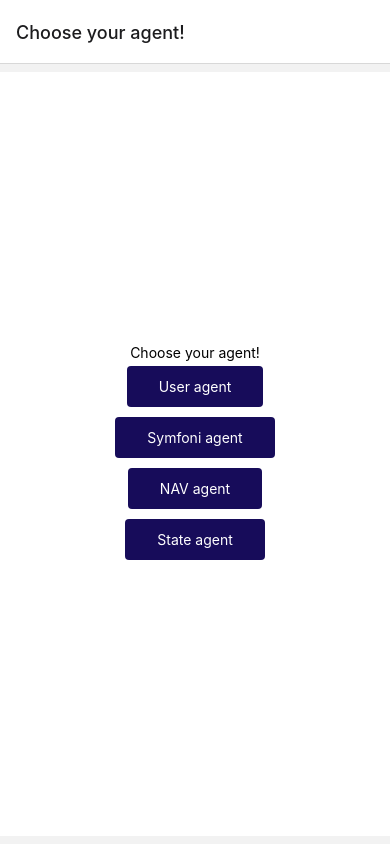
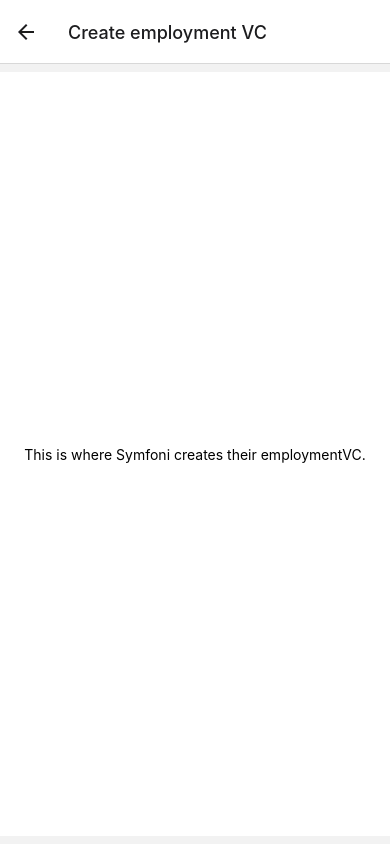
Before and after one commit to symfoni/bachelor, a React Native app: screen /SymfoniCreateEmploymentVC in a window 390 px wide. Built offline with nearby package versions, Linux system fonts and the light colour scheme.

Commit message:
finished the symfoni view layout

```diff
--- a/App.tsx
+++ b/App.tsx
@@ -3,6 +3,8 @@ import { createNativeStackNavigator } from '@react-navigation/native-stack';
 import LoginView from './app/views/LoginView';
 import NAVHomeView from './app/views/NAVViews/NavHomeView';
 import StateHomeView from './app/views/StateViews/StateHomeView';
+import { SymfoniCreateEmploymentVCView } from './app/views/SymfoniViews/SymfoniCreateEmploymentVCView';
+import { SymfoniCreateTerminationVCView } from './app/views/SymfoniViews/SymfoniCreateTerminationVCView';
 import SymfoniHomeView from './app/views/SymfoniViews/SymfoniHomeView';
 import { UserCreateVPView } from './app/views/UserViews/UserCreateVPView';
 import UserHomeView from './app/views/UserViews/UserHomeView';
@@ -24,6 +26,9 @@ export default function App() {
 
 
 				<Stack.Screen name='SymfoniHome' component={SymfoniHomeView} options={{title: 'Symfoni Agent'}}></Stack.Screen>
+				<Stack.Screen name='SymfoniCreateEmploymentVC' component={SymfoniCreateEmploymentVCView} options={{title: 'Create employment VC'}}></Stack.Screen>
+				<Stack.Screen name='SymfoniCreateTerminationVC' component={SymfoniCreateTerminationVCView} options={{title: 'Create termination VC'}}></Stack.Screen>
+
 
 				<Stack.Screen name='StateHome' component={StateHomeView} options={{title: 'State Agent'}}></Stack.Screen>
 
--- /dev/null
+++ b/app/views/SymfoniViews/SymfoniCreateEmploymentVCView.tsx
@@ -0,0 +1,10 @@
+import { Text, View } from 'react-native';
+import { styles } from '../../styles';
+
+export function SymfoniCreateEmploymentVCView() {
+	return (
+		<View style={styles.container}>
+			<Text>This is where Symfoni creates their employmentVC.</Text>
+		</View>
+	);
+}
--- /dev/null
+++ b/app/views/SymfoniViews/SymfoniCreateTerminationVCView.tsx
@@ -0,0 +1,11 @@
+
+import { Text, View } from 'react-native';
+import { styles } from '../../styles';
+
+export function SymfoniCreateTerminationVCView() {
+	return (
+		<View style={styles.container}>
+			<Text>This is where Symfoni creates the terminationVC.</Text>
+		</View>
+	);
+}
--- a/app/views/SymfoniViews/SymfoniHomeView.tsx
+++ b/app/views/SymfoniViews/SymfoniHomeView.tsx
@@ -4,19 +4,20 @@ import { Text, View } from 'react-native';
 import NavigationButton from '../../components/navigationButton';
 import { styles } from '../../styles';
 
-export default function SymfoniHomeView(){
+// eslint-disable-next-line @typescript-eslint/no-explicit-any
+export default function SymfoniHomeView({navigation}: any){
 	return (
 		<View style={styles.container}>
 			<Text>This is the symfoni home page.</Text>
 
 			<NavigationButton
 				title='Create employment contract'
-				onPress={()=> Alert.alert('Test','Test')}
+				onPress={()=> navigation.navigate('SymfoniCreateEmploymentVC')}
 			></NavigationButton>
 
 			<NavigationButton
 				title='Create termination contract'
-				onPress={()=> Alert.alert('Test','Test')}
+				onPress={()=> navigation.navigate('SymfoniCreateTerminationVC')}
 			></NavigationButton>
 
 		</View>
```
